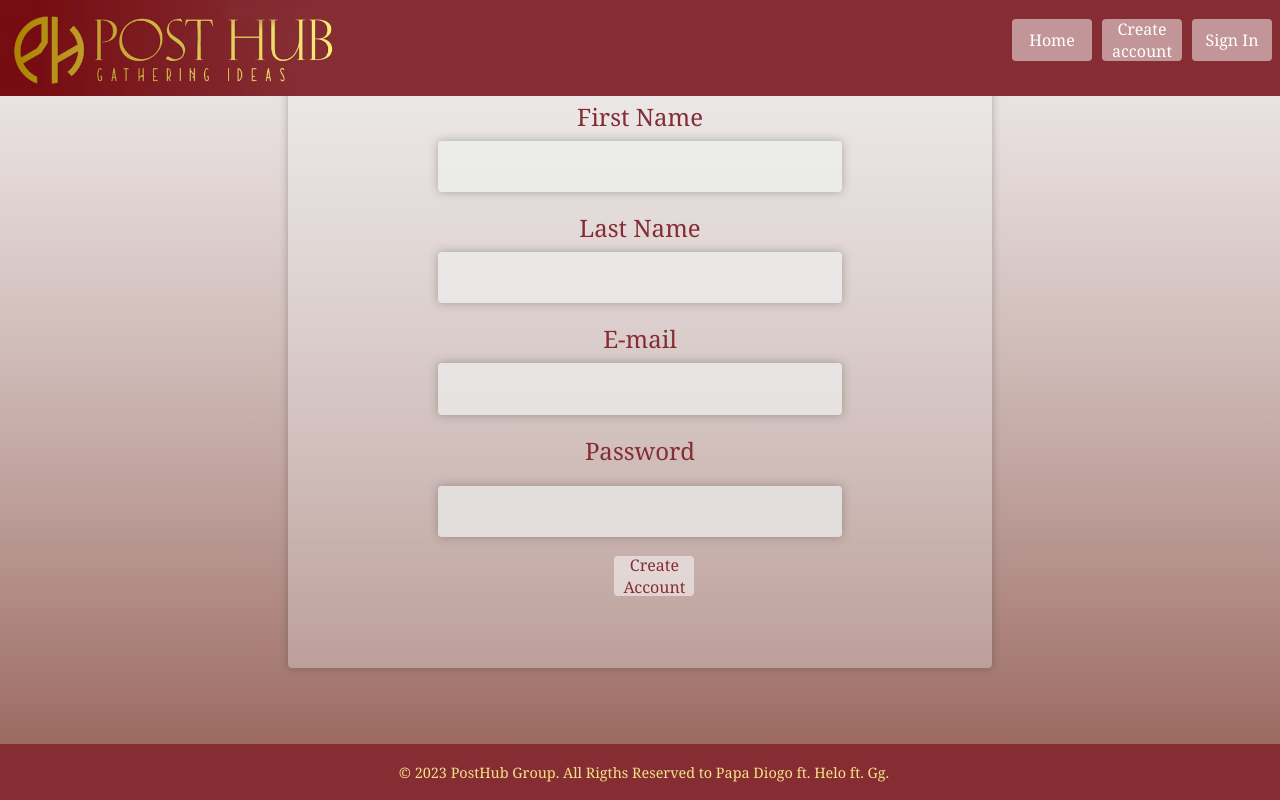
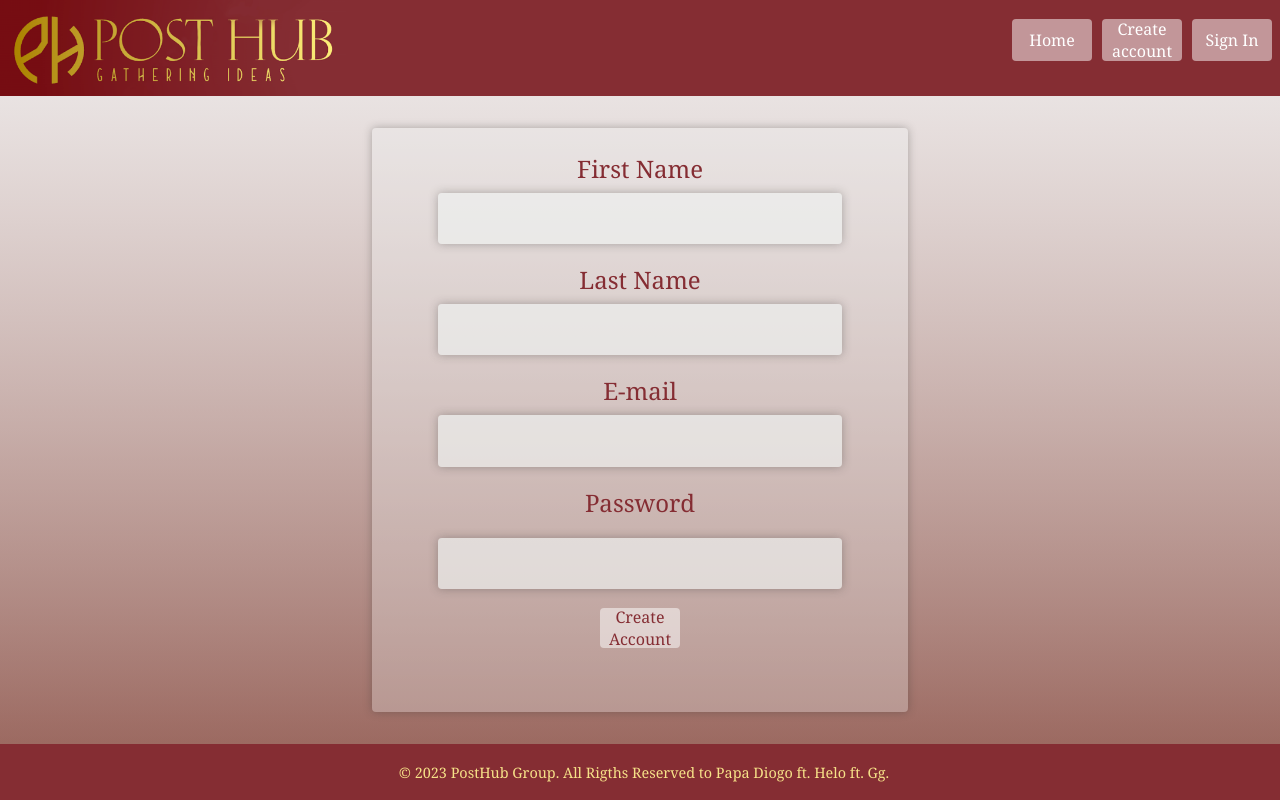
Before and after one commit to Slam85/PostHub, a React (Vite) app: page /register in a window 1280 px wide. Built offline with nearby package versions, Linux system fonts and the light colour scheme.

Commit message:
correction create post

```diff
--- a/src/Components/Layouts/CreateAccount.css
+++ b/src/Components/Layouts/CreateAccount.css
@@ -60,9 +60,8 @@
 .divButtonCreate {
   display: flex;
   flex-direction: column;
+  align-items: center;
   height: 10vh;
-  margin-left: 11em;
-  margin-top: 3em;
 }
 
 .containerMillieu {
@@ -154,14 +153,13 @@
 }
 
 .divCreate {
-  width: 40rem;
+  width: 40vw;
+  height: 70vh;
   border: none;
+  margin-top: 5vh;
   font-family: Cambria, Cochin, Georgia, Times, "Times New Roman", serif;
   background-color: #eff1f04c;
   border-radius: 4px;
-  margin-top: 10em;
-  margin-left: 10em;
-  margin-bottom: 5em;
   box-shadow: inset 0 0 1em #e6e6e600, 0 0 0.5em #33333258;
   text-align: center;
   color: #852d33;
@@ -169,7 +167,7 @@
   flex-direction: column;
   justify-content: center;
   align-items: center;
-  padding: 2em;
+  padding: 1%
 }
 
 form {
@@ -250,16 +248,6 @@ form {
   display: flex;
   flex-direction: row;
   align-items: center;
-}
-
-.divButtonCreate {
-  display: flex;
-  flex-direction: column;
-  height: 10vh;
-  margin-left: 11em;
-  margin-top: 3em;
-  margin-left: 11em;
-  margin-top: 0;
 }
 
 .containerMillieu {
@@ -407,22 +395,3 @@ form {
   flex-direction: column;
   align-items: left;
 }
-
-.divCreate {
-  width: 40rem;
-  border: none;
-  font-family: Cambria, Cochin, Georgia, Times, "Times New Roman", serif;
-  background-color: #eff1f04c;
-  border-radius: 4px;
-  margin-top: 1em;
-  margin-right: 10em;
-  margin-bottom: 5em;
-  box-shadow: inset 0 0 1em #e6e6e600, 0 0 0.5em #33333258;
-  text-align: center;
-  color: #852d33;
-  display: flex;
-  flex-direction: column;
-  justify-content: center;
-  align-items: center;
-  padding: 2em;
-}
```
